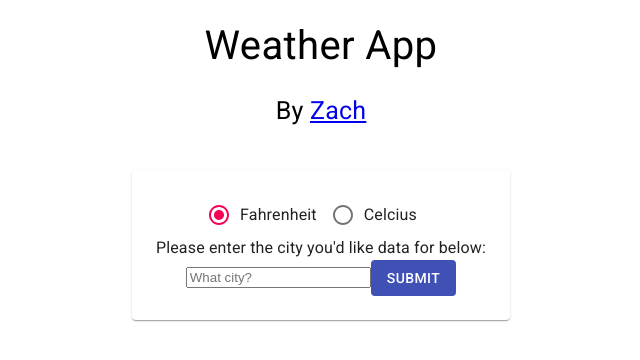
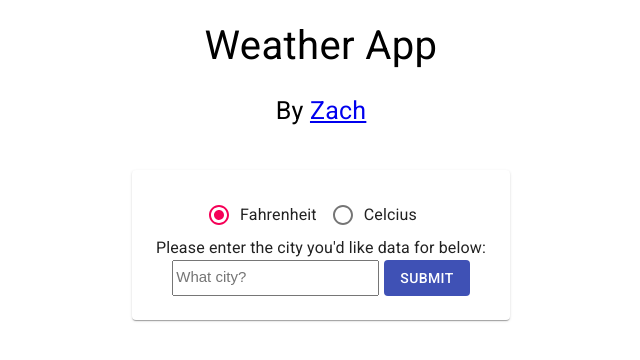
Before and after one commit to zheckert/weather, a React (Create React App) app: page / in a window 1280 px wide. Shown: the top 360 px of the page, without its empty margins (319-959 px from the left). Built offline with nearby package versions, Linux system fonts and the light colour scheme.

Commit message:
clean up code. try to fix dependencies prior to ripping some out completely

```diff
--- a/src/App.js
+++ b/src/App.js
@@ -12,9 +12,6 @@ import { Main } from "./components/Main"
 //before deployment make sure to move API key to Netlify's key stuff
 //add the ability to adjust how many days forecast you'd like
 
-//TODO BONUS
-//theme checkbox (ie dark or light)
-
 export const App = () => {
     return(
         <>
--- a/src/components/Main.js
+++ b/src/components/Main.js
@@ -29,13 +29,7 @@ const useStyles = makeStyles((theme) => ({
         display: "flex",
         justifyContent: "center",
         flexDirection: "row"
-    },
-    // Not sure if I want to do this. I'd need to add mediaqueries. For now I'd rather deploy
-    // forecast: {
-    //     display: "flex",
-    //     justifyContent: "center",
-    //     flexDirection: "row"
-    // },
+    }
 }))
 
 export const Main = () => {
@@ -54,14 +48,17 @@ export const Main = () => {
     }
 
     const getWeather = (city) => {
-        axios.get(`https://vschool-cors.herokuapp.com?url=http://api.weatherapi.com/v1/forecast.json?key=${process.env.REACT_APP_APIKEY}&q=${city}&days=3&aqi=no&alerts=no`)
+
+        const apiKey = process.env.REACT_APP_APIKEY;
+        const apiUrl = `https://api.weatherapi.com/v1/forecast.json?key=${apiKey}&q=${city}&days=3&aqi=no&alerts=no`;
+
+        axios.get(apiUrl)
         .then((response) => {
             setWeather(response.data)
             })
         .catch((error => console.log(error)))
     }
 
-    //also list the day
     const forecast = isWeatherLoaded() && weather.forecast.forecastday.map((forecastData) =>
         <Forecast
             key={forecastData.date}
@@ -93,6 +90,12 @@ export const Main = () => {
                                     placeholder="What city?"
                                     name="city"
                                     ref={register({required: true})}
+                                    style={{
+                                        paddingTop: '6px',
+                                        paddingBottom: '9px',
+                                        marginRight: '5px',
+                                        fontSize: '15px',
+                                      }}
                                 >
                             </input>
                             {errors.city && <p>Please enter a city!</p>}
```
Also changed, not shown: package.json (+19 -2 lines), 1 other file (tests, documents, lock files or other folders).
